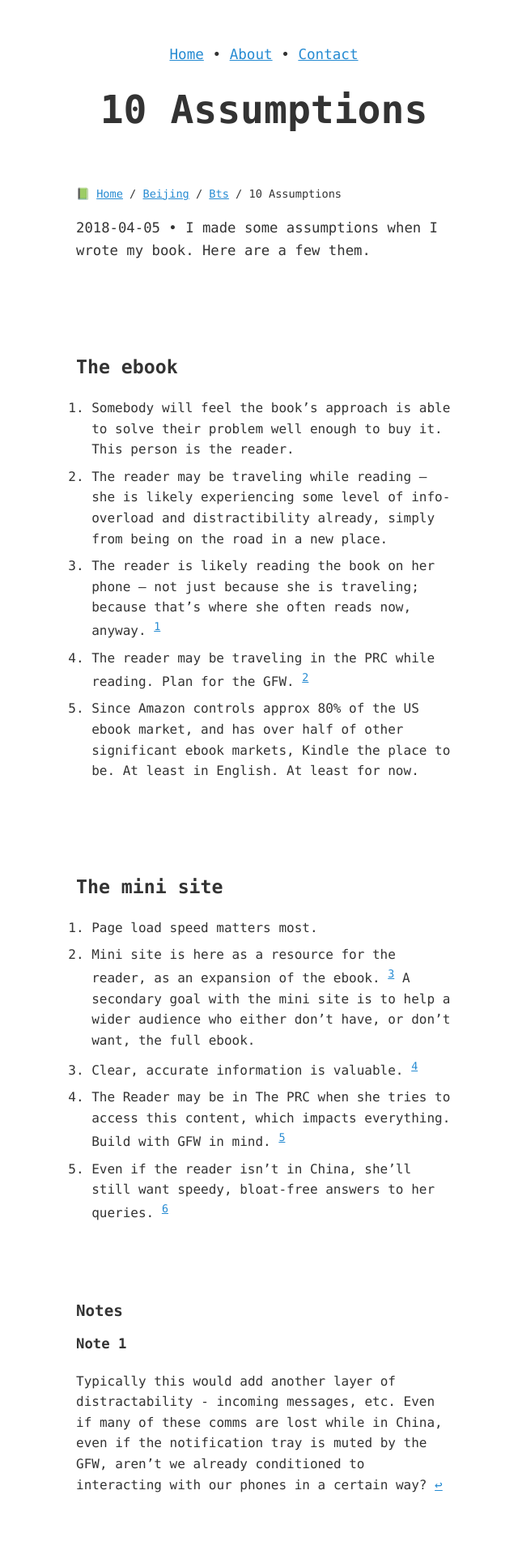
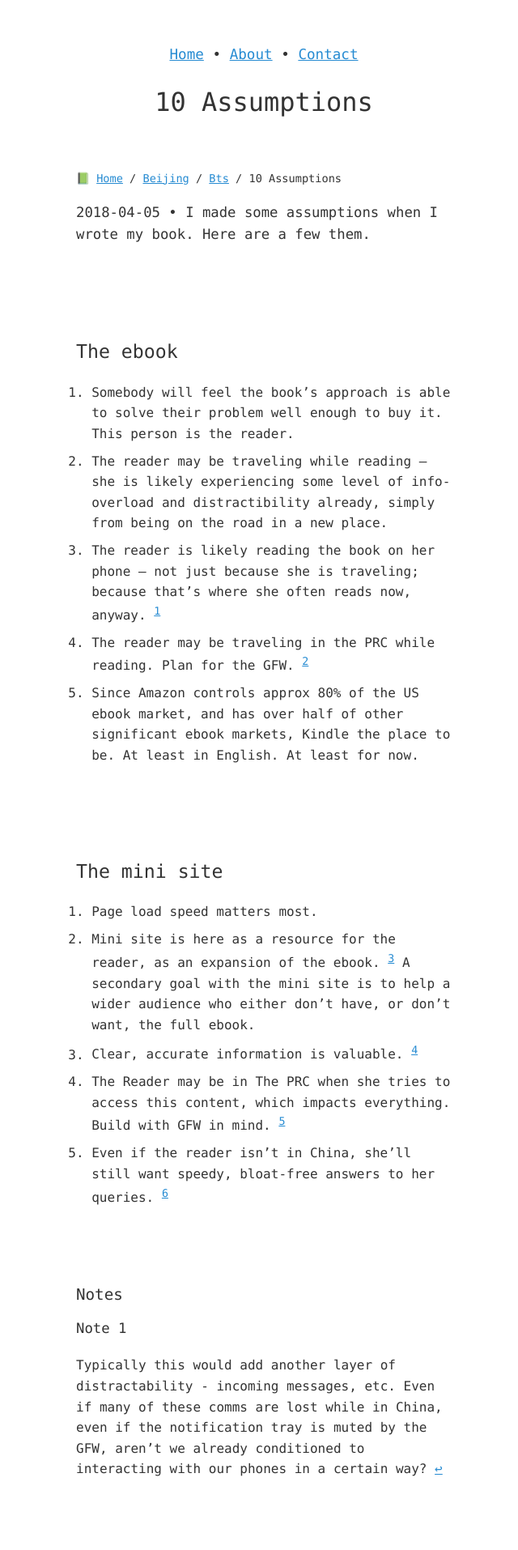
Before and after one commit to zachmccabe/zachmccabe.github.io, a Jekyll site: the page built from _beijing/bts/10-assumptions.md, in a window 1280 px wide. Shown: the top 1914 px of the page at 81% size, without its empty margins (314-954 px from the left). Built offline with Jekyll 4.4.1, drawn with Linux system fonts in a browser that asks for light colours.

Commit message:
Update kao-nite-13.css
Updating h1-h4 font weight; h1 font size.

```diff
--- a/assets/kao-nite-13.css
+++ b/assets/kao-nite-13.css
@@ -212,12 +212,13 @@ font-size: 85%;
 
 h1, h2, h3, h4 {
   color: currentColor;
+  font-weight: 300;
   line-height: 1.2;
   overflow-wrap: break-word;
 }
 
 h1 {
-  font-size: 3em;
+  font-size: 2em;
   text-align: center;
   margin: 0 auto;
   padding: 0;
```
